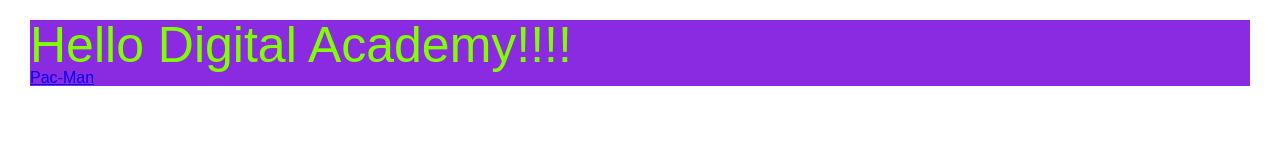
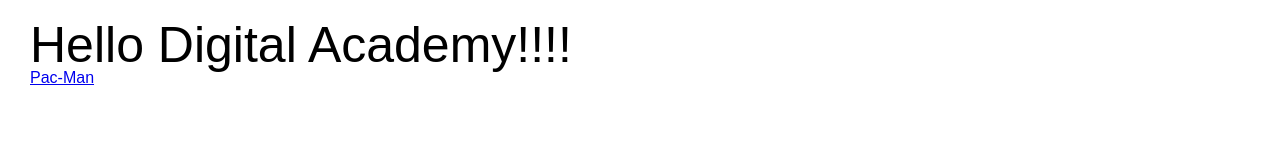
Before and after one commit to giacomoF5/Welcome-Git, a plain HTML site: page index.html in a window 1280 px wide. Drawn offline with Linux system fonts and the light colour scheme.

Commit message:
header style modified

```diff
--- a/styles/header.css
+++ b/styles/header.css
@@ -1,10 +1,7 @@
 header {
-    height: ;
-    background-color: blueviolet;
     margin: 10px;
 }
 
 h1 {
     font-size: 50px;
-    color: chartreuse;
 }
```
